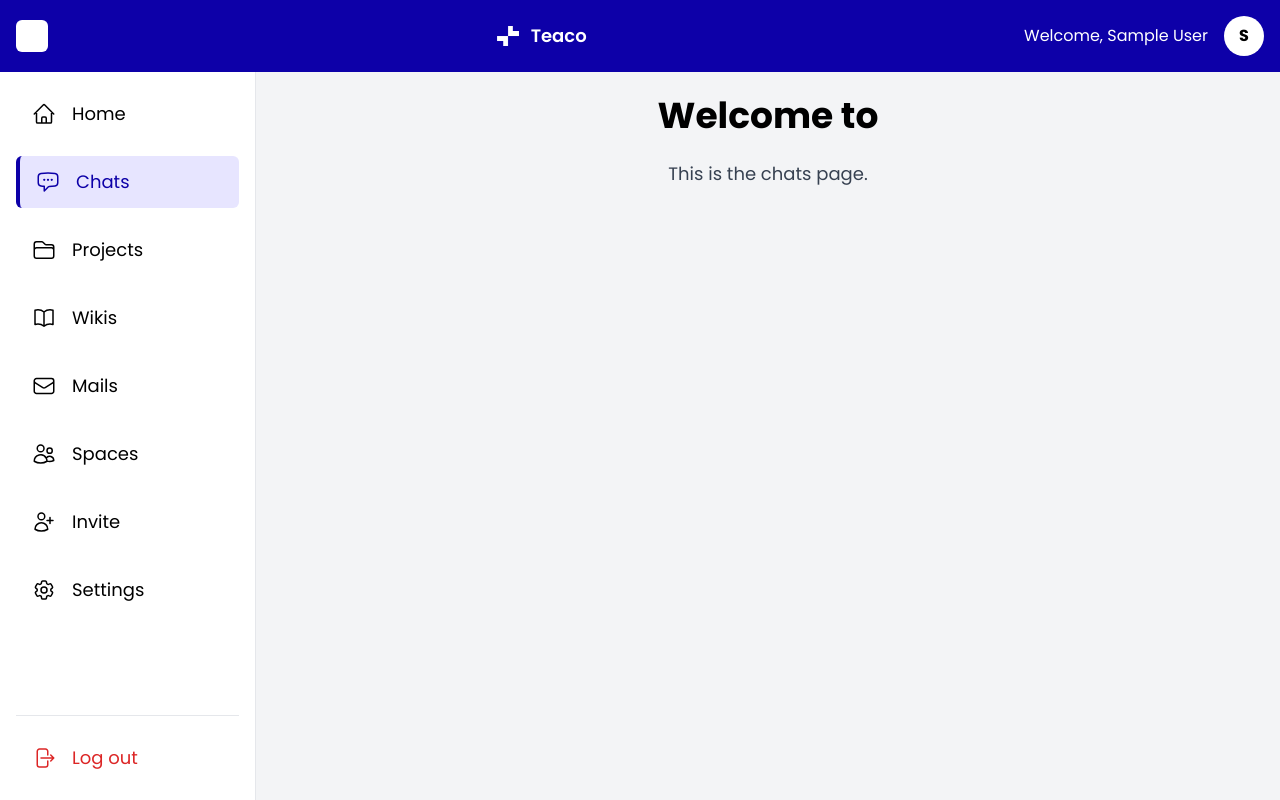
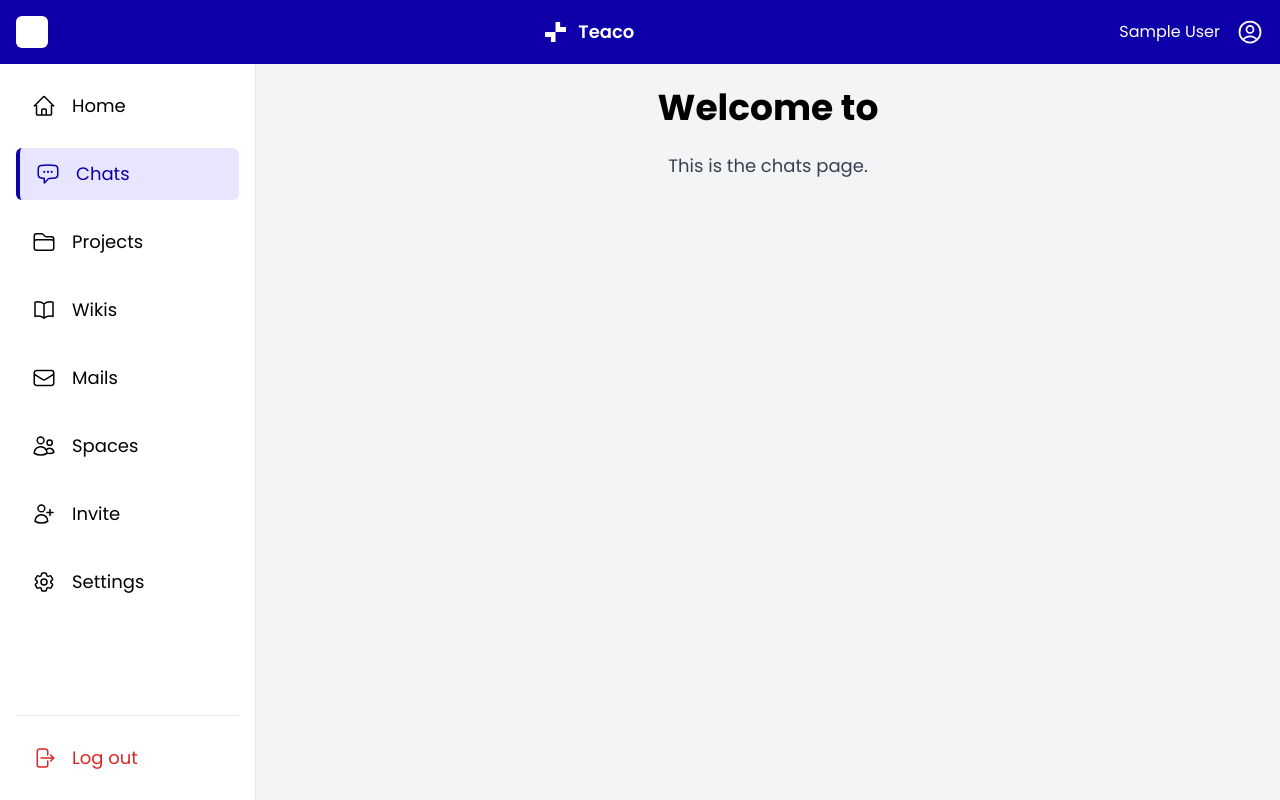
Before and after one commit to Teaco-global/teaco-frontend, a React (Vite) app: page /chats in a window 1280 px wide. Built offline with nearby package versions, Linux system fonts and the light colour scheme; sample sign-in values are in the browser's storage.

Commit message:
minor changes

```diff
--- a/src/components/topBar.tsx
+++ b/src/components/topBar.tsx
@@ -1,5 +1,6 @@
 import React from "react";
 import teacoIconWhite from '../../public/teaco-icon-white.png'
+import { UserCircleIcon } from "@heroicons/react/24/outline";
 
 interface TopBarProps {
   workspaceName: string;
@@ -9,27 +10,19 @@ interface TopBarProps {
 const TopBar: React.FC<TopBarProps> = ({ workspaceName, userName }) => {
   return (
     <header className="flex justify-between items-center bg-[#0D00A8] text-white p-4">
-      {/* Workspace Name with Icon */}
       <div className="flex items-center space-x-3">
         <div className="w-8 h-8 flex items-center justify-center rounded-md bg-white text-[#0D00A8] font-bold">
           {workspaceName.charAt(0).toUpperCase()}
         </div>
         <span className="text-lg font-semibold">{workspaceName}</span>
       </div>
-
-      {/* App Name with Icon */}
       <div className="flex items-center space-x-3">
           <img src={teacoIconWhite} alt="Teaco Logo" className="w-23 h-5" />
         <span className="text-lg font-semibold">Teaco</span>
       </div>
-
-      {/* User Info */}
       <div className="flex items-center space-x-4">
-        <span className="hidden md:inline">Welcome, {userName}</span>
-        {/* Circular Profile */}
-        <div className="w-10 h-10 bg-white text-black flex items-center justify-center rounded-full font-bold">
-          {userName.charAt(0).toUpperCase()}
-        </div>
+        <span className="hidden md:inline">{userName}</span>
+        <UserCircleIcon className="w-7 h-7" />
       </div>
     </header>
   );
--- a/src/pages/projects.tsx
+++ b/src/pages/projects.tsx
@@ -87,9 +87,9 @@ const Projects: React.FC = () => {
     return date.toLocaleString(undefined, {
       year: 'numeric',
       month: 'long',
-      day: 'numeric',
-      hour: '2-digit',
-      minute: '2-digit'
+      day: 'numeric'
+      // hour: '2-digit',
+      // minute: '2-digit'
     });
   };
 
```
